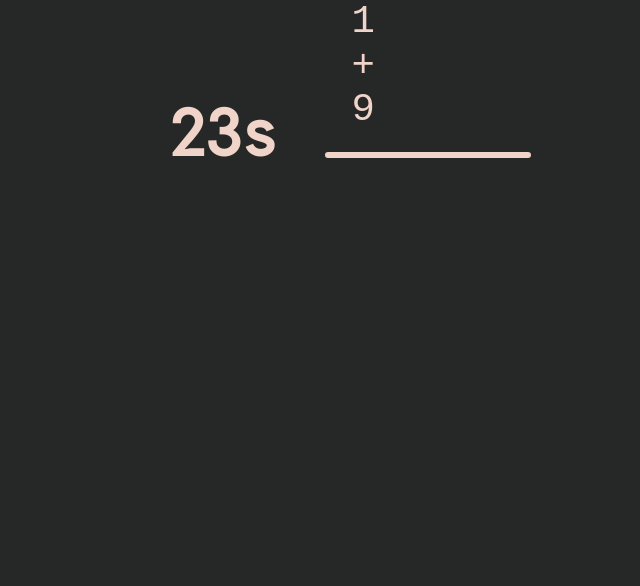
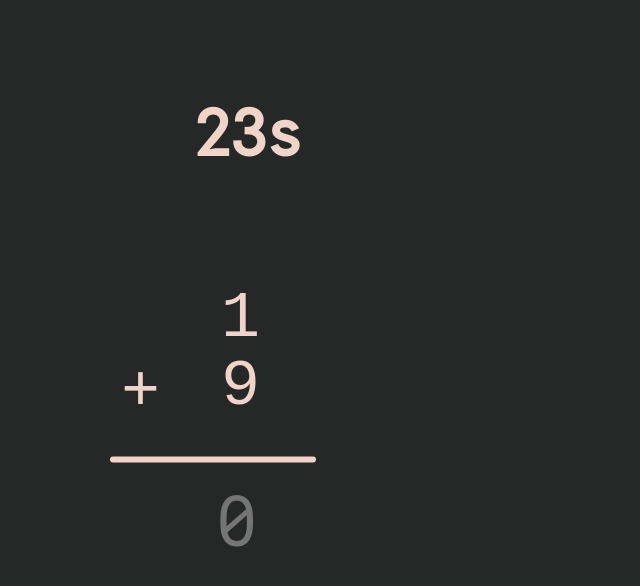
Before and after one commit to KrishLad/Snail-Solve, a React (Vite) app: page / in a window 1280 px wide. Shown: the top 586 px of the page, without its empty margins (392-1032 px from the left). Built offline with nearby package versions, Linux system fonts and the light colour scheme.

Commit message:
finished problem UI

```diff
--- a/src/components/Game.css
+++ b/src/components/Game.css
@@ -1,6 +1,12 @@
 .game-content{
-    font-size: 3em;
+    font-size: 5em;
     font-family: Reddit-Mono;
+    position: absolute;
+    top: 50%;
+    left: 50%;
+    transform: translate(-200%, -50%);
+    padding: 10px;
+
 }
 
 .timer-box {
@@ -18,6 +24,21 @@
     /* Ensure the width fits the content */
     height: fit-content;
 }
+.input {
+    position: relative;
+    font-family: Reddit-Mono;
+    background-color: #262727;
+    border: transparent;
+    color: white;
+    bottom: 30px;
+    font-size: 70px;
+    width: 50px;
+    left:105px;
+}
+
+input[type="in"]:focus {
+    outline: none;
+}
 
 @font-face {
     font-family: Reddit-Mono;
--- a/src/components/Game.tsx
+++ b/src/components/Game.tsx
@@ -8,14 +8,6 @@ const Game = () => {
   const [operation, setOperation] = useState('+');
   const [answer, setAnswer] = useState("");
 
-  const generateProblem = () => {
-    const randomN1 = Math.floor(Math.random() * 10) + 1;
-    const randomN2 = Math.floor(Math.random() * 10) + 1;
-    // implement choosing operation logic.
-    setN1(randomN1);
-    setN2(randomN2);
-    setAnswer("");
-  }
 
   return (
     <>
@@ -25,7 +17,15 @@ const Game = () => {
         </div>
       </div>
       <div className="game-content">
-        <Problem num1={1} num2={9} operation="+" />
+        <div className="problem">
+          <Problem num1={1} num2={9} operation="+" />
+        </div>
+        <input
+          type="in"
+          className="input"
+          placeholder="0"
+          maxLength={1}
+        />
       </div>
     </>
   );
--- a/src/components/Problem.css
+++ b/src/components/Problem.css
@@ -0,0 +1,19 @@
+.first-number{
+    position: relative;
+    left: 100px;
+    top: 80px;
+}
+.second-number{
+    position: relative;
+    left: 100px;
+}
+.operation{
+    position: relative;
+    top: 80px;
+}
+
+
+@font-face {
+    font-family: Reddit-Mono;
+    src: url(../public/RedditMono-Regular.ttf);
+}
--- a/src/components/Problem.tsx
+++ b/src/components/Problem.tsx
@@ -1,3 +1,4 @@
+import './Problem.css'
 interface Props {
   num1: number;
   num2: number;
```
